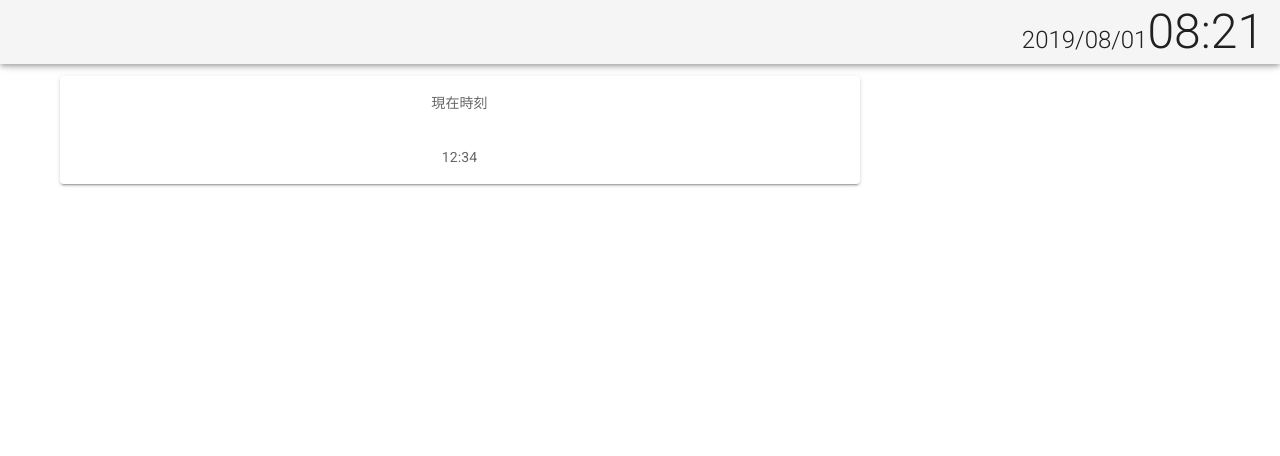
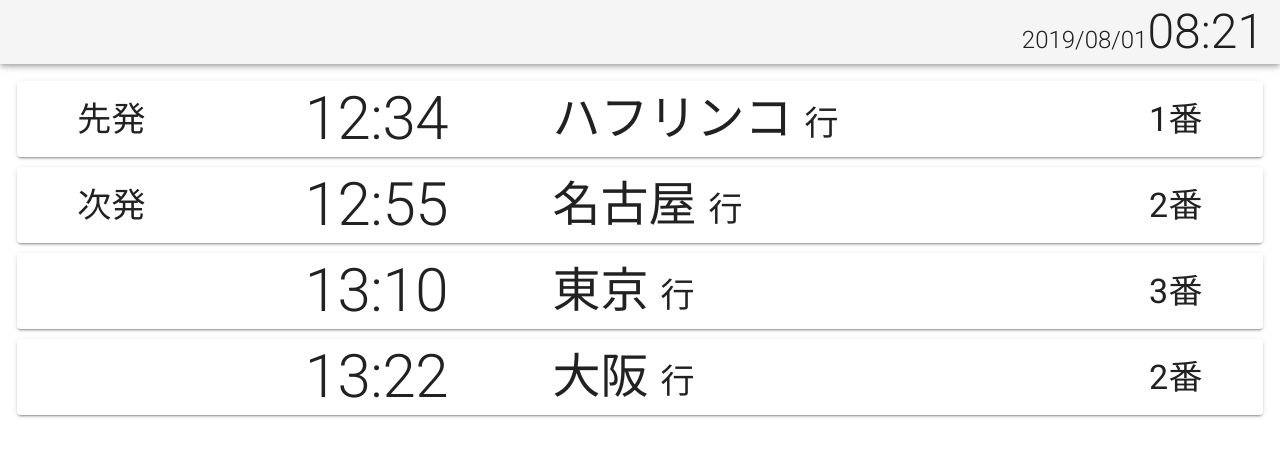
Before and after one commit to fubira/vue-timetable, a Vue app: page / in a window 1280 px wide. Shown: the top 456 px of the page. Built offline with nearby package versions, Linux system fonts and the light colour scheme.

Commit message:
test data

```diff
--- a/src/components/HelloWorld.vue
+++ b/src/components/HelloWorld.vue
@@ -1,12 +1,58 @@
 <template>
-  <v-container>
-    <v-layout text-center wrap>
-      <v-flex mb-4>
-        <v-card  max-width="800">
-          <v-card-text>現在時刻</v-card-text>
-          <v-card-text>12:34</v-card-text>
-        </v-card>
-      </v-flex>
+  <v-container fluid>
+    <v-layout column>
+      <v-card class="item">
+        <v-flex xsl2>
+          <div class="resultContainer">
+            <v-layout align-center justify-space-around row fill-height>
+              <div style="width: 10%" class="display-1">先発</div>
+              <div class="display-3">12:34</div>
+              <div style="width: 40%" class="display-2">ハフリンコ <span class="display-1">行</span></div>
+              <div class="display-1">1番</div>
+            </v-layout>
+          </div>
+        </v-flex>
+      </v-card>
+
+      <v-card class="item">
+        <v-flex xsl2>
+          <div class="resultContainer">
+            <v-layout align-center justify-space-around row fill-height>
+              <div style="width: 10%" class="display-1">次発</div>
+              <div class="display-3">12:55</div>
+              <div style="width: 40%" class="display-2">名古屋 <span class="display-1">行</span></div>
+              <div class="display-1">2番</div>
+            </v-layout>
+          </div>
+        </v-flex>
+      </v-card>
+
+      <v-card class="item">
+        <v-flex xsl2>
+          <div class="resultContainer">
+            <v-layout align-center justify-space-around row fill-height>
+              <div style="width: 10%" class="display-1"></div>
+              <div class="display-3">13:10</div>
+              <div style="width: 40%" class="display-2">東京 <span class="display-1">行</span></div>
+              <div class="display-1">3番</div>
+            </v-layout>
+          </div>
+        </v-flex>
+      </v-card>
+
+      <v-card class="item">
+        <v-flex xsl2>
+          <div class="resultContainer">
+            <v-layout align-center justify-space-around row fill-height>
+              <div style="width: 10%" class="display-1"></div>
+              <div class="display-3">13:22</div>
+              <div style="width: 40%" class="display-2">大阪 <span class="display-1">行</span></div>
+              <div class="display-1">2番</div>
+            </v-layout>
+          </div>
+        </v-flex>
+      </v-card>
+
     </v-layout>
   </v-container>
 </template>
@@ -17,3 +63,11 @@
   }),
 };
 </script>
+
+<style lang="scss">
+
+.item {
+  padding: 20px;
+  margin: 5px;
+}
+</style>
```
